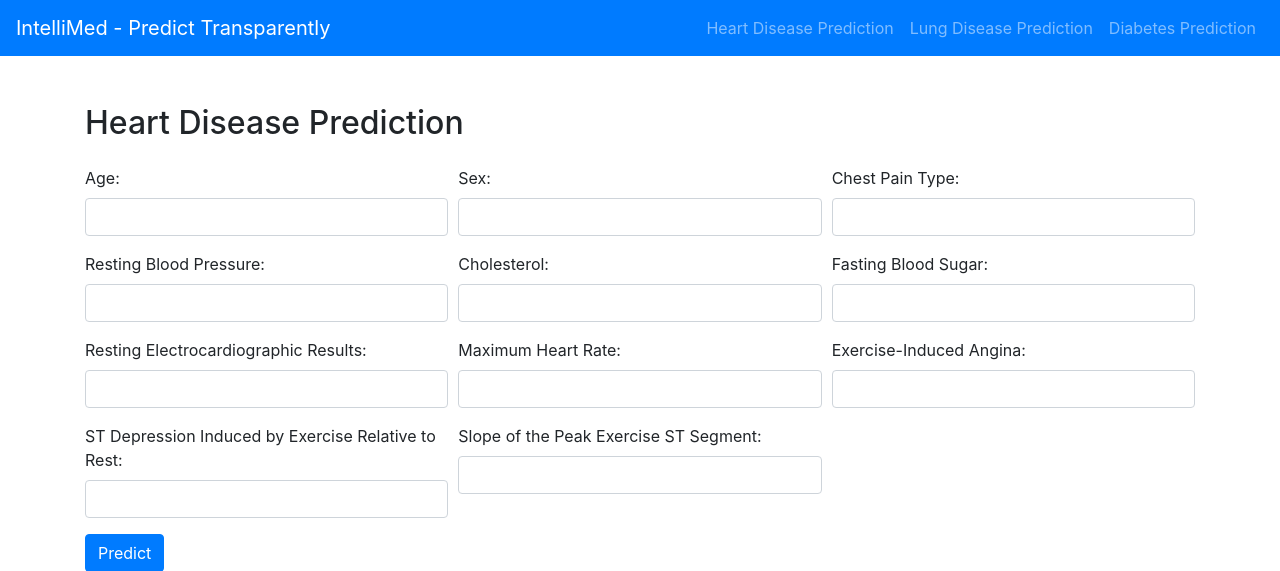
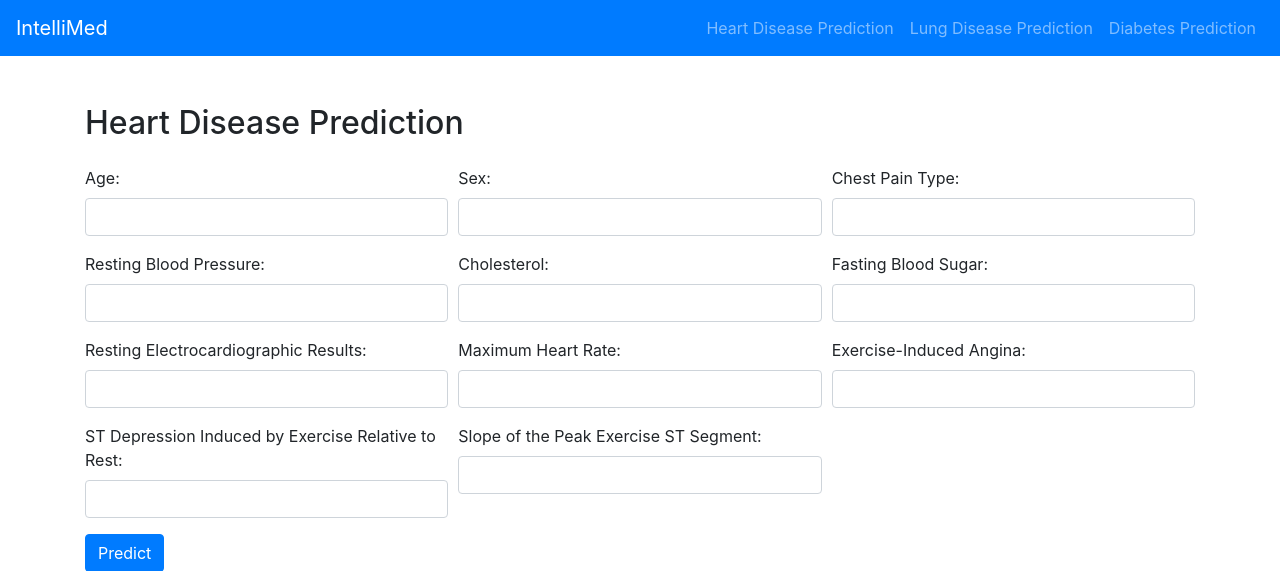
Before and after one commit to Rajvel437/health-forecast, a Flask app: page / in a window 1280 px wide. Shown: the top 571 px of the page. Run offline with Flask 3, Linux system fonts and the light colour scheme; parts of the project's set-up code (start-up, migrations or seed data) failed here and were passed over; some libraries are stand-ins or nearby versions.

Commit message:
Update index.html

```diff
--- a/templates/index.html
+++ b/templates/index.html
@@ -12,7 +12,7 @@
 <body>
 
 <nav class="navbar navbar-expand-lg navbar-dark bg-primary">
-    <a class="navbar-brand" href="#">IntelliMed - Predict Transparently</a>
+    <a class="navbar-brand" href="#">IntelliMed</a>
     <button class="navbar-toggler" type="button" data-toggle="collapse" data-target="#navbarNav" aria-controls="navbarNav" aria-expanded="false" aria-label="Toggle navigation">
         <span class="navbar-toggler-icon"></span>
     </button>
```
